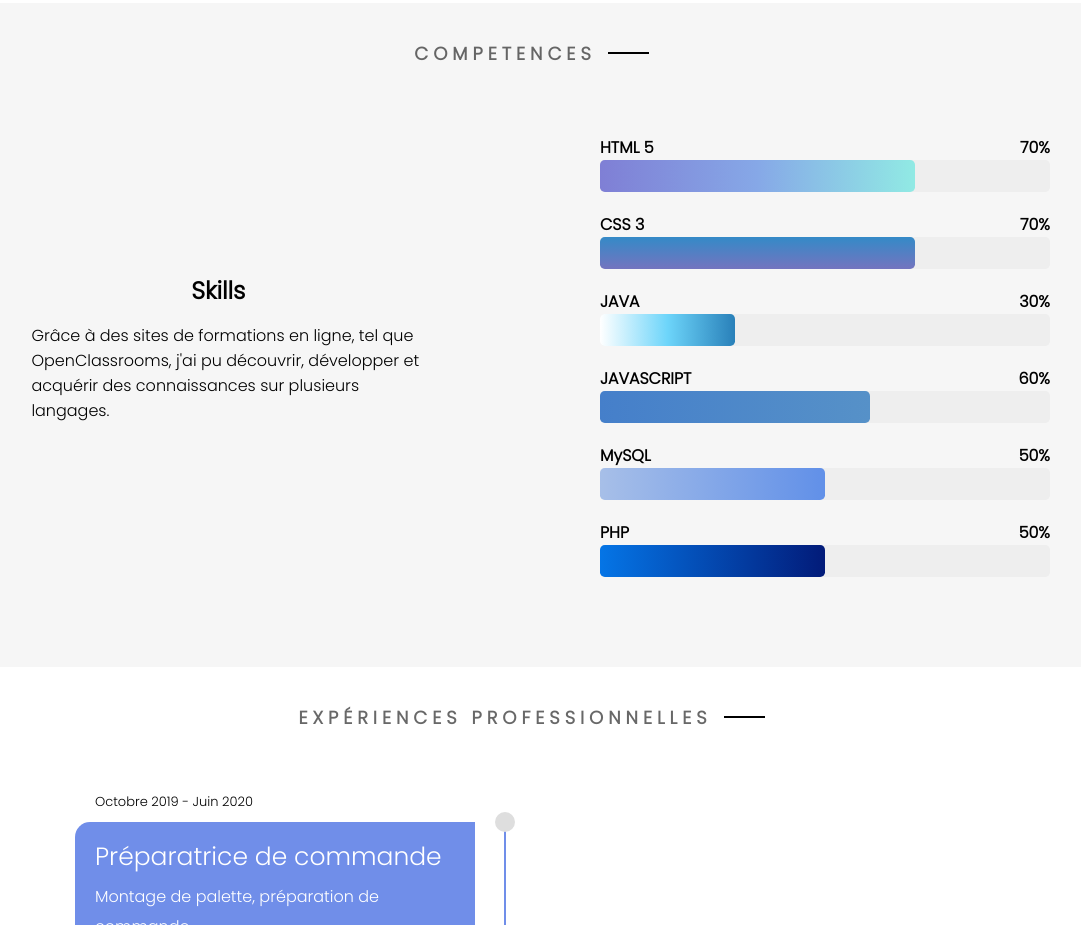
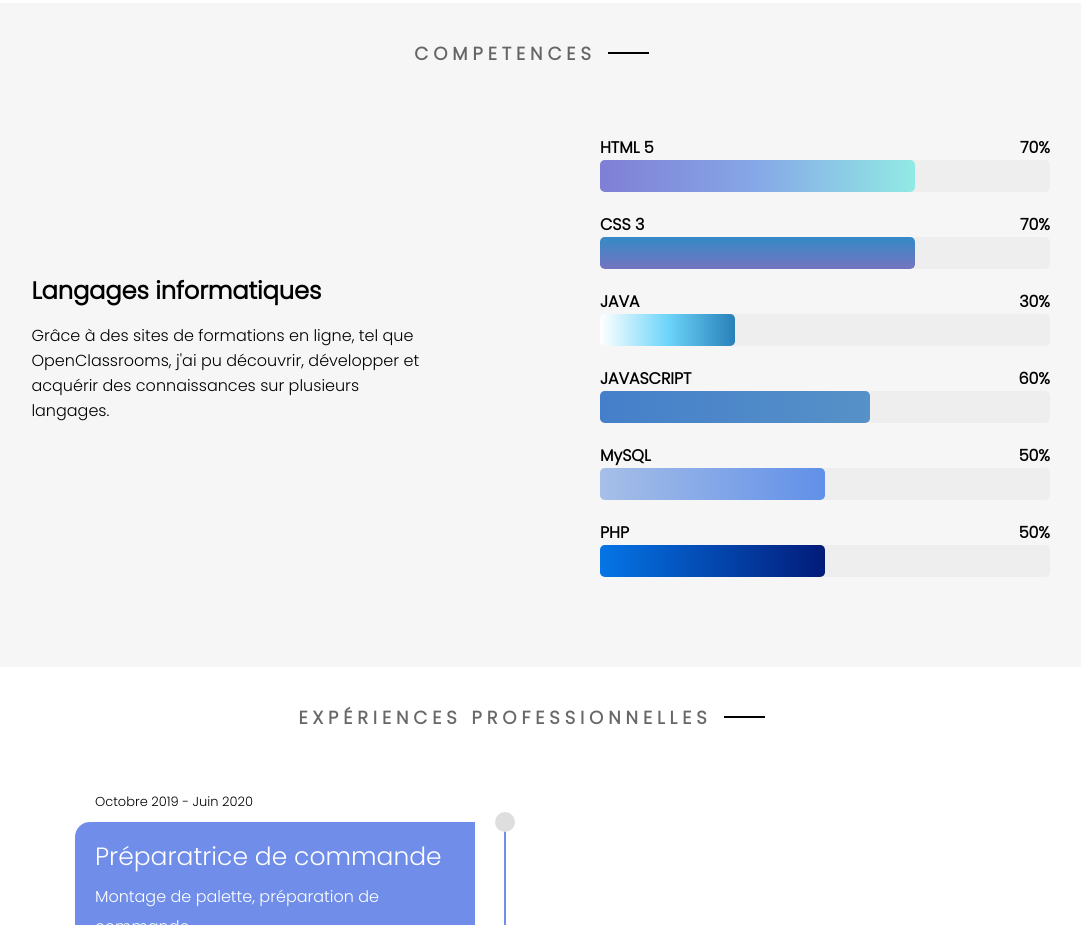
Before and after one commit to LenaPancher/LenaPancher.github.io, a plain HTML site: page index.html in a window 1280 px wide. Shown: the part 1318-2243 px from the top of the page, without its empty margins (135-1216 px from the left). Drawn offline with Linux system fonts and the light colour scheme.

Commit message:
modification partie skill

```diff
--- a/css/style.css
+++ b/css/style.css
@@ -257,11 +257,10 @@ html, body {
   display: flex;
   flex-flow: column wrap;
   justify-content: center;
-  align-items: center;
 }
 
 .skillPresentation h2 {
-  padding-left: 13%;
+  padding-left: 20%;
   padding-bottom: 3%;
 }
 
--- a/index.html
+++ b/index.html
@@ -74,7 +74,7 @@
     <div class="blockSkill">
 
       <div class="skillPresentation">
-        <h2>Skills</h2>
+        <h2>Langages informatiques</h2>
         <p>Grâce à des sites de formations en ligne, tel que OpenClassrooms, j'ai pu découvrir, développer et acquérir des connaissances sur plusieurs langages.</p>
       </div>
 
```
Also changed, not shown: 1 other file.
